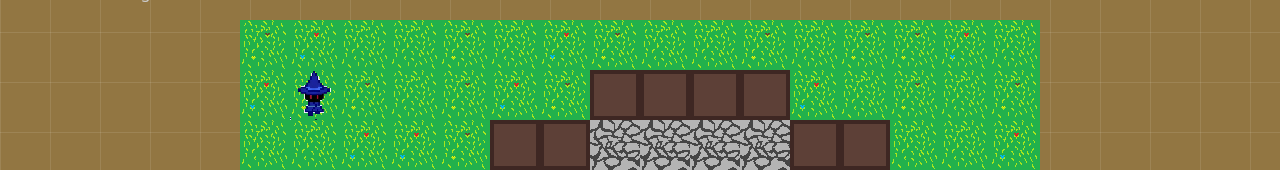
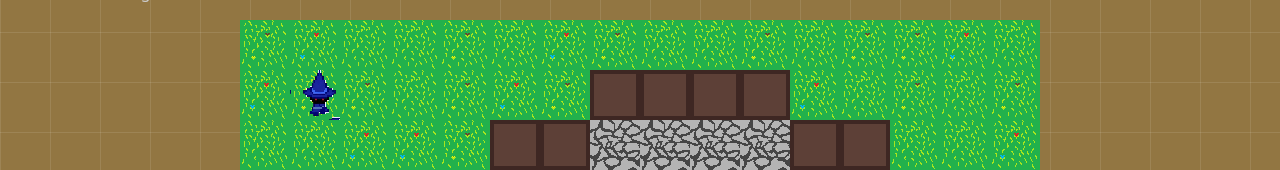
Before and after one commit to Jacub3/Bookshelf, a React (Vite) app in the folder Frontend/: page / in a window 1280 px wide. Shown: the part 218-388 px from the top of the page. Built offline with nearby package versions, Linux system fonts and the light colour scheme; no server answers.

Commit message:
ready for phase 2

```diff
--- a/Frontend/src/App.tsx
+++ b/Frontend/src/App.tsx
@@ -31,7 +31,7 @@ const ANIMATION_SPEED = 10;
 const VIEWPORT_WIDTH = 800;
 const VIEWPORT_HEIGHT = 600;
 
-const MAX_FRAMES = 10;
+const MAX_FRAMES = 3;
 
 const TILE_IMAGES: Record<number, string> = {
   2: GrassFlowers, 3: GrassBFlowers, 4: grass, 19: BookshelfTile,
@@ -40,10 +40,10 @@ const TILE_IMAGES: Record<number, string> = {
 };
 
 const SPRITE_MAP = {
-  down: {row: 2, col: 1},
-  right: {row: 1, col: 2},
-  left: {row: 1, col: 2},
-  up: {row: 3, col: 2},
+  down: {row: 2, col: 0},
+  right: {row: 1, col: 0},
+  left: {row: 1, col: 0},
+  up: {row: 3, col: 0},
 };
 
 function App() {
```
Also changed, not shown: Frontend/src/Components/Goblin.tsx (added, +8 -0 lines).
